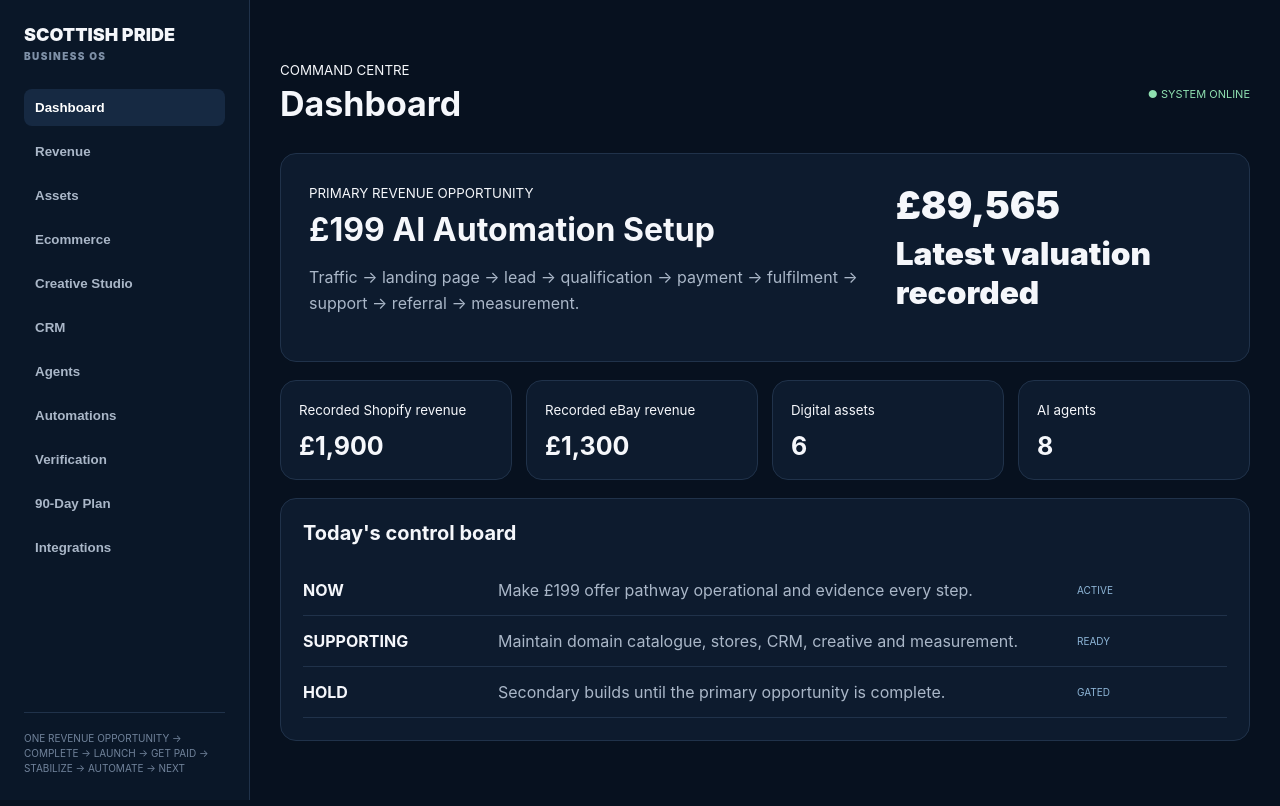
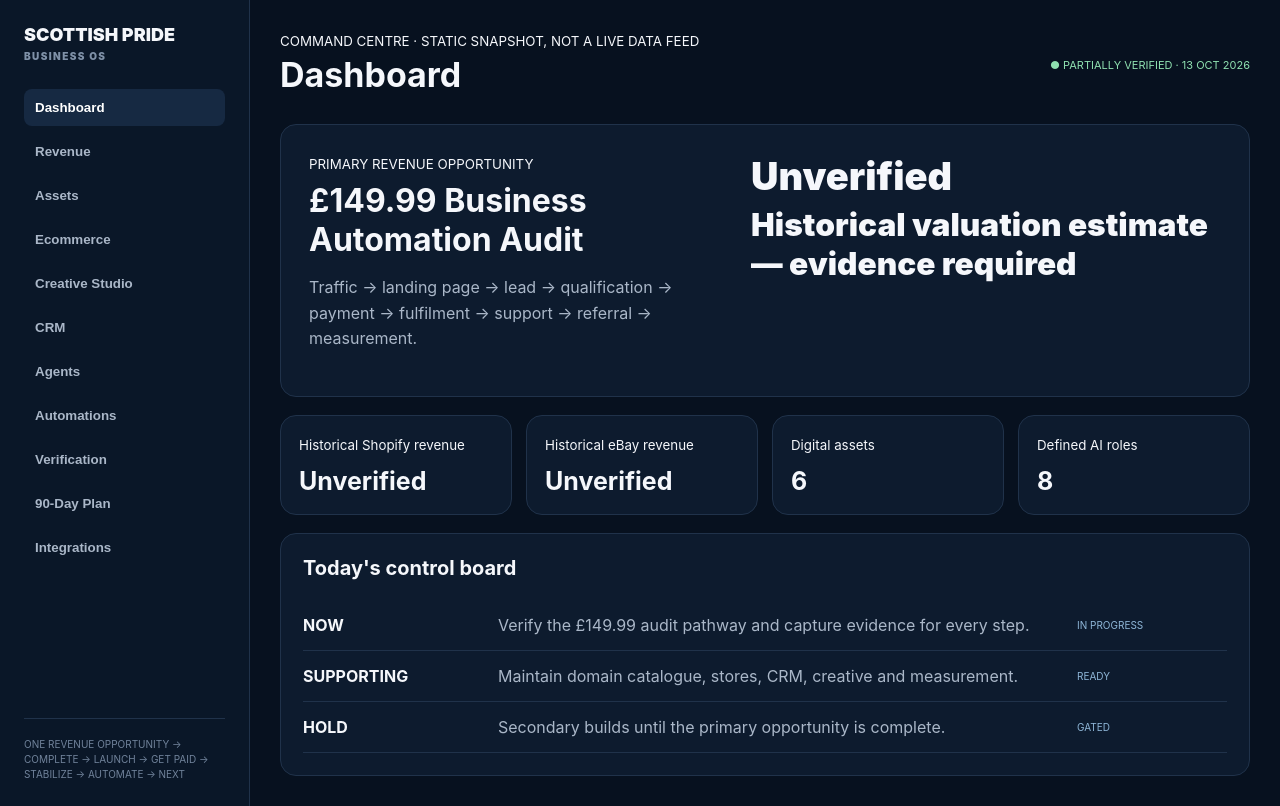
Before and after one commit to scottishpride369-pixel/Scottish-pride-, a Next.js app: page / in a window 1280 px wide. Built offline with nearby package versions, Linux system fonts and the light colour scheme.

Commit message:
Correct dashboard status and mark financial figures unverified

```diff
--- a/app/page.tsx
+++ b/app/page.tsx
@@ -33,7 +33,7 @@
   ["aiplugins.net", "£3,000"],
   ["bitonchain.xyz", "£30,000"],
   ["evcharginghub.co", "£100"],
-  ["extensibility.xyz", "£520"],
+  ["extensibility.xyz", "£500"],
 ];
 
 const creative = [
@@ -88,10 +88,10 @@
       <section className="content">
         <header>
           <div>
-            <small>COMMAND CENTRE</small>
+            <small>COMMAND CENTRE · STATIC SNAPSHOT, NOT A LIVE DATA FEED</small>
             <h1>{tab}</h1>
           </div>
-          <div className="status">● SYSTEM ONLINE</div>
+          <div className="status">● PARTIALLY VERIFIED · 13 OCT 2026</div>
         </header>
 
         {tab === "Dashboard" && (
@@ -99,27 +99,27 @@
             <div className="hero">
               <div>
                 <small>PRIMARY REVENUE OPPORTUNITY</small>
-                <h2>£199 AI Automation Setup</h2>
+                <h2>£149.99 Business Automation Audit</h2>
                 <p>
                   Traffic → landing page → lead → qualification → payment →
                   fulfilment → support → referral → measurement.
                 </p>
               </div>
               <div className="big">
-                £89,565
-                <small>Latest valuation recorded</small>
+                Unverified
+                <small>Historical valuation estimate — evidence required</small>
               </div>
             </div>
 
             <div className="grid">
-              <Card t="Recorded Shopify revenue" v="£1,900" />
-              <Card t="Recorded eBay revenue" v="£1,300" />
+              <Card t="Historical Shopify revenue" v="Unverified" />
+              <Card t="Historical eBay revenue" v="Unverified" />
               <Card t="Digital assets" v={String(assets.length)} />
-              <Card t="AI agents" v={String(agents.length)} />
+              <Card t="Defined AI roles" v={String(agents.length)} />
             </div>
 
             <Panel title="Today's control board">
-              <Row b="NOW" s="Make £199 offer pathway operational and evidence every step." i="ACTIVE" />
+              <Row b="NOW" s="Verify the £149.99 audit pathway and capture evidence for every step." i="IN PROGRESS" />
               <Row b="SUPPORTING" s="Maintain domain catalogue, stores, CRM, creative and measurement." i="READY" />
               <Row b="HOLD" s="Secondary builds until the primary opportunity is complete." i="GATED" />
             </Panel>
@@ -133,7 +133,7 @@
                 <tr>
                   <th>Asset</th>
                   <th>Type</th>
-                  <th>Recorded price</th>
+                  <th>Recorded asking price (unverified)</th>
                   <th>Priority</th>
                   <th>Evidence</th>
                 </tr>
@@ -182,7 +182,7 @@
                   key={product}
                   b={product}
                   s={price + " • Image + sales creative • Video advert"}
-                  i="ACTIVE"
+                  i="PENDING EVIDENCE"
                 />
               ))}
             </Panel>
@@ -202,7 +202,7 @@
                 key={agent}
                 b={agent}
                 s="Autonomous where appropriate; high-impact actions require approval."
-                i="READY"
+                i="ROLE DEFINED — NOT DEPLOYED"
               />
             ))}
           </Panel>
@@ -252,7 +252,7 @@
                 "AI Video",
                 "OpenAI / MCP",
               ].map((item) => (
-                <Card key={item} t={item} v="NOT CONNECTED" />
+                <Card key={item} t={item} v="CHECK LIVE CONNECTION" />
               ))}
             </div>
           </Panel>
@@ -262,13 +262,13 @@
           <Panel title="90-Day Execution">
             <Phase t="PHASE 1 — CONSOLIDATE" s="Register every asset, store and evidence source." />
             <Phase t="PHASE 2 — BUILD" s="Command centre, CRM, ecommerce, agents, creative and automation." />
-            <Phase t="PHASE 3 — LAUNCH & STABILIZE" s="Operate the £199 pathway, market products, measure results and automate repetitive work." />
+            <Phase t="PHASE 3 — LAUNCH & STABILIZE" s="Verify the £149.99 audit pathway, market only fulfilable products, measure results and automate stable processes." />
           </Panel>
         )}
 
         {(tab === "Revenue" || tab === "CRM") && (
           <Panel title={tab}>
-            <p>Module scaffolded and ready for live integration.</p>
+            <p>Static placeholder only. Live CRM and revenue data connections are not implemented or verified.</p>
           </Panel>
         )}
       </section>
```
